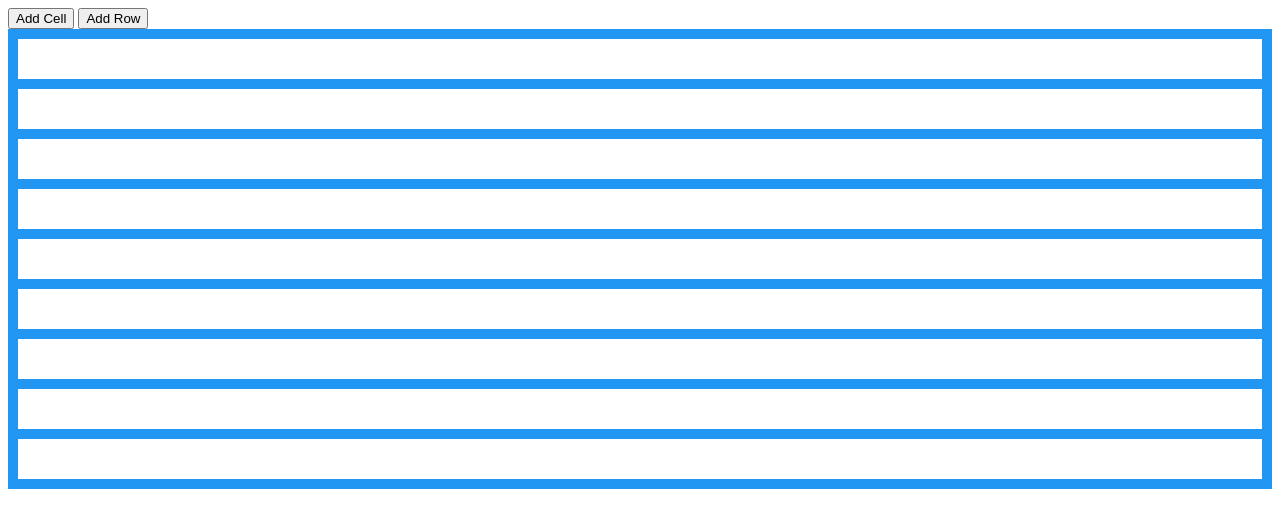
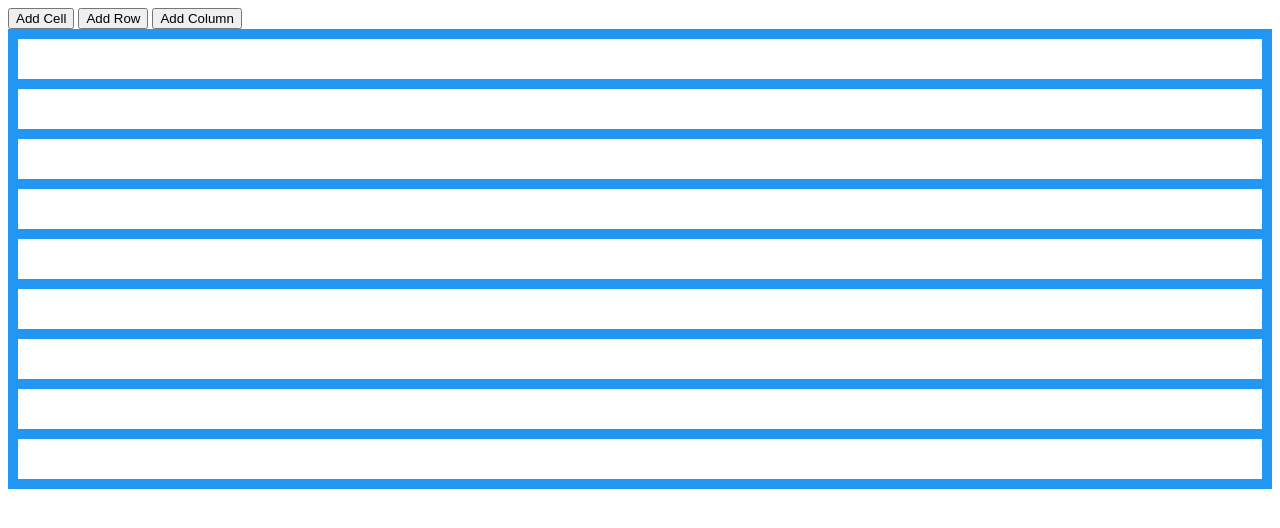
Before and after one commit to jasonchan-ny/Assignment-3-4-5, a plain HTML site: page index.html in a window 1280 px wide. Drawn offline with Linux system fonts and the light colour scheme.

Commit message:
Add files via upload

```diff
--- a/index.html
+++ b/index.html
@@ -15,6 +15,7 @@
     <div class="buttons">
         <button onclick="addCell()">Add Cell</button>
         <button onclick="addRow()">Add Row</button>
+        <button onclick="addColumn()">Add Column</button>
     </div>
 
     <div class="grid-container" id="divgrid">
--- a/script.js
+++ b/script.js
@@ -20,3 +20,9 @@ function addRow() {
         addCell();
     }
 }
+
+function addColumn() {
+    columns = columns + " auto";
+    document.getElementById("divgrid").style.gridTemplateColumns = columns;
+    columncount++;
+}
```
